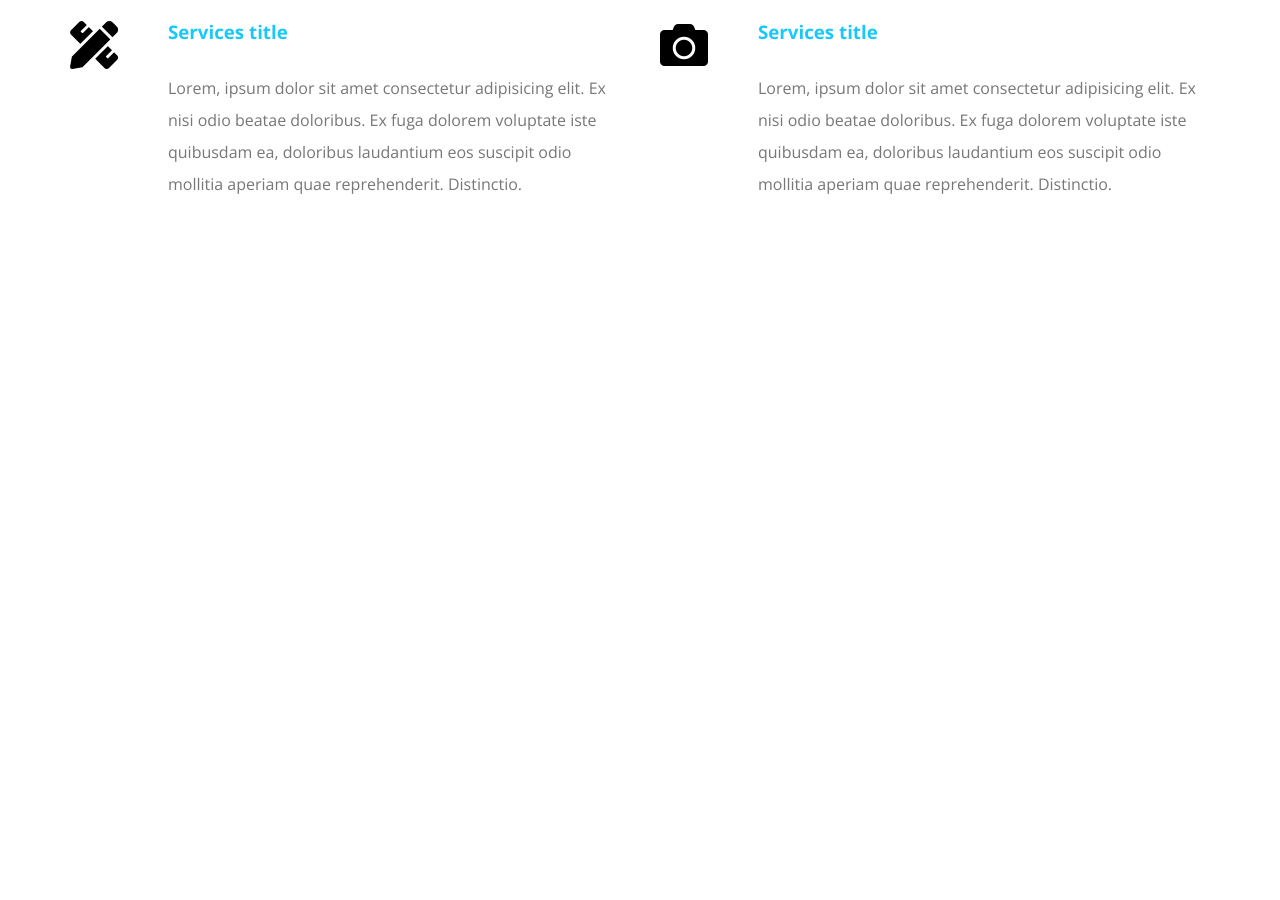
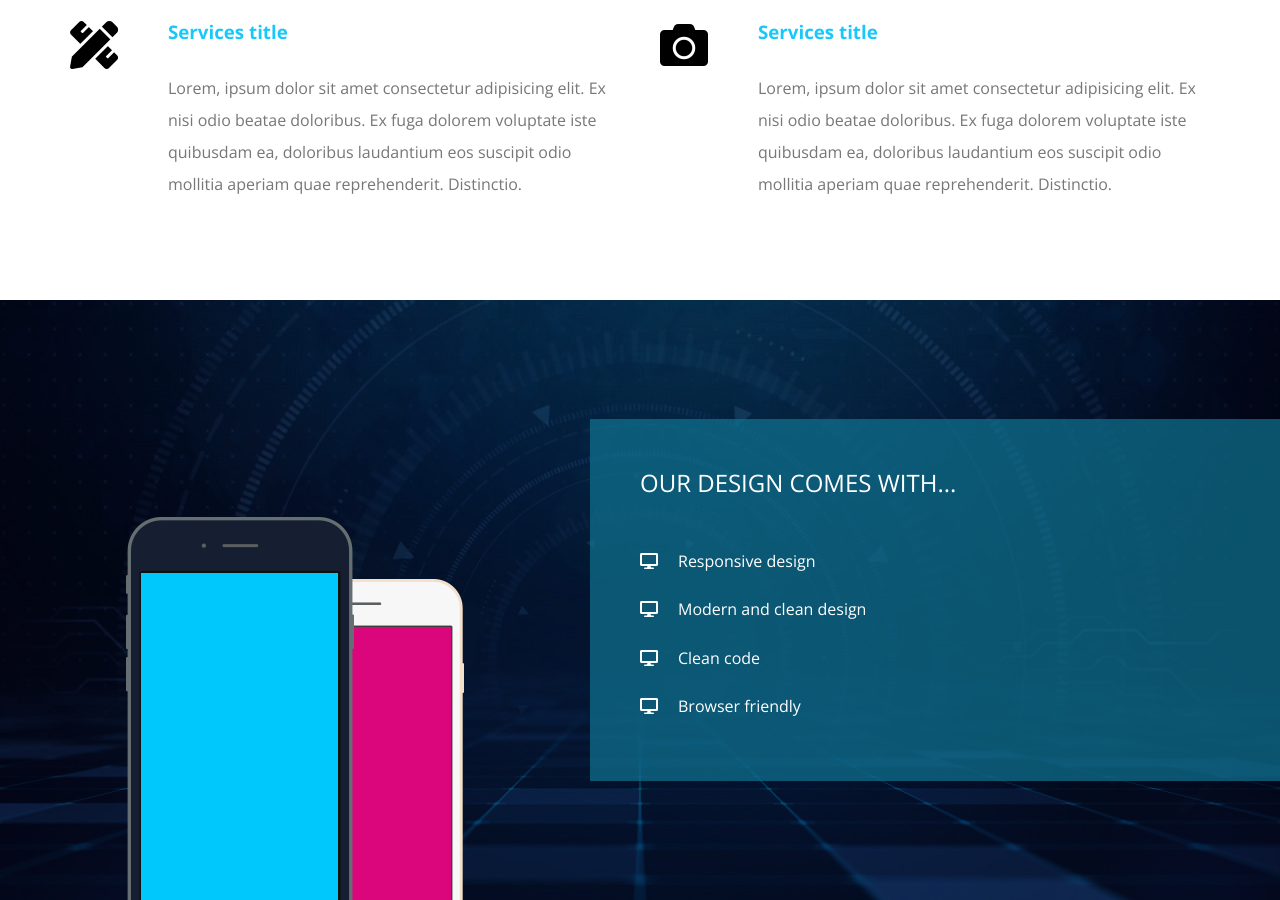
Before and after one commit to Y39WebDeveloper/Kasper, a plain HTML site: page index.html in a window 1280 px wide. Shown: the part 1431-2331 px from the top of the page. Before the commit the page ends 1731 px from the top, so only its background shows below. Drawn offline with nearby package versions, Linux system fonts and the light colour scheme.

Commit message:
add design section

```diff
--- a/css/kasper.scss
+++ b/css/kasper.scss
@@ -4,6 +4,14 @@ $mainTransColor: rgb(15 116 146 / 70%);
 %section-padding{
     padding-top: 100px;
     padding-bottom: 100px;
+}
+%layer {
+    position: absolute;
+    left: 0;
+    top: 0;
+    width: 100%;
+    height: 100%;
+    background-color: rgb(0 0 0/ 60%);
 }
 /* Start Global Rules */
 /* Start Component */
@@ -188,12 +196,7 @@ header{
     }
     position: relative;
     .overlay{
-        position: absolute;
-        left: 0;
-        top: 0;
-        width: 100%;
-        height: 100%;
-        background-color: rgb(0 0 0/ 50%);
+        @extend %layer;
     }
     .text{
         position: absolute;
@@ -299,3 +302,57 @@ header{
     }
 }
 /* End Services */
+/* Start Deisgn */
+.design{
+    overflow: hidden;
+    @extend %section-padding;
+    height: 600px;
+    position: relative;
+    background: {
+        image: url("../images/design-features.jpg");
+        size: cover;
+    }
+    display: flex;
+    align-items: center;
+    &::before{
+        content: '';
+        @extend %layer;
+    }
+    .img, .text{
+        position: relative;
+        z-index: 2;
+        flex: 1;
+    }
+    .img{
+        text-align: center;
+        @media (max-width: 767px){
+            display: none;
+        }
+        img{
+            position: relative;
+            bottom: -150px;
+        }
+    }
+    .text{
+        color: #fff;
+        padding: 50px;
+        background-color: $mainTransColor;
+        h2{
+            font-weight: normal;
+            text-transform: uppercase;
+            margin-bottom: 40px;
+        }
+        ul{
+            li{
+                padding: 15px 0;
+                &::before{
+                    font-family: 'Font Awesome 5 Free';
+                    content: '\f108';
+                    font-weight: 900;
+                    margin-right: 20px;
+                }
+            }
+        }
+    }
+}
+/* End Deisgn */
--- a/index.html
+++ b/index.html
@@ -27,7 +27,7 @@
                 <ul>
                     <li><a href="#" class="active">Home</a></li>
                     <li><a href="#services">Services</a></li>
-                    <li><a href="#">Portfolio</a></li>
+                    <li><a href="#portfolio">Portfolio</a></li>
                     <li><a href="#">About</a></li>
                     <li><a href="#">Pricing</a></li>
                     <li><a href="#">Contact</a></li>
@@ -97,5 +97,21 @@
         </div>
     </section>
     <!-- End Services -->
+    <!-- Start Design -->
+    <section class="design" id="portfolio">
+        <div class="img">
+            <img src="images/mobile.png" alt="mobile">
+        </div>
+        <div class="text">
+            <h2>Our design comes with...</h2>
+            <ul>
+                <li>Responsive design</li>
+                <li>Modern and clean design</li>
+                <li>Clean code</li>
+                <li>Browser friendly</li>
+            </ul>
+        </div>
+    </section>
+    <!-- End Design -->
 </body>
 </html>
```
Also changed, not shown: css/kasper.css.
